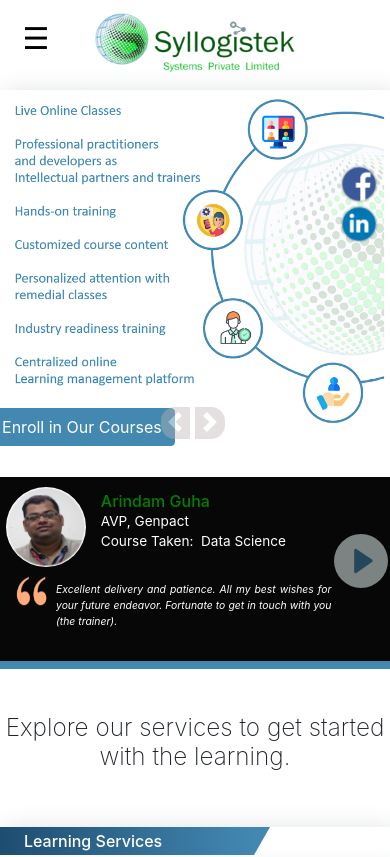
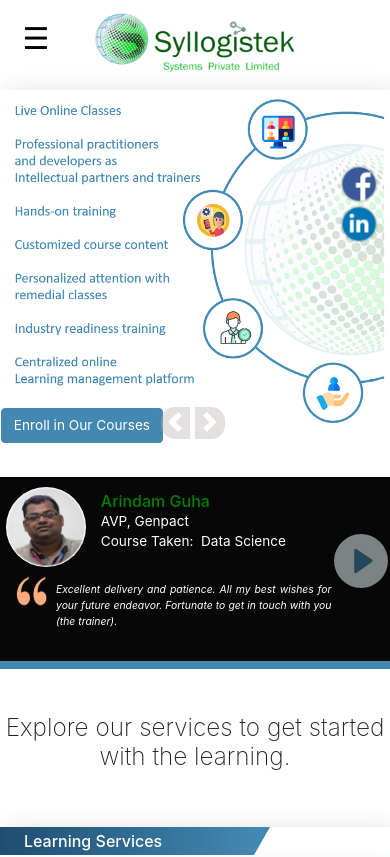
Before and after one commit to hekumar/Syllogistek_2020, an Angular app: page /#/ in a window 390 px wide. Shown: the top 857 px of the page. Built offline with nearby package versions, Linux system fonts and the light colour scheme.

Commit message:
contact btn pointer enroll btn font size

```diff
--- a/src/app/shared/component/header/header.component.html
+++ b/src/app/shared/component/header/header.component.html
@@ -87,7 +87,7 @@
 
                 <li class="nav-link">
 
-                    <a title="Contact Us" (click)="openmodel()" class="button btn-primary my-1">Contact Us</a>
+                    <a style="cursor: pointer;" title="Contact Us" (click)="openmodel()" class="button btn-primary my-1">Contact Us</a>
                 </li>
             </ul>
         </div>
--- a/src/styles.scss
+++ b/src/styles.scss
@@ -61,8 +61,9 @@
         top: 76%;
     left: -29%;
         position: absolute;
-
-
+    }
+     .enroll-btn a{
+        font-size: 0.854rem;
     }
     .slide-banner {
         width: 100% !important;
```
